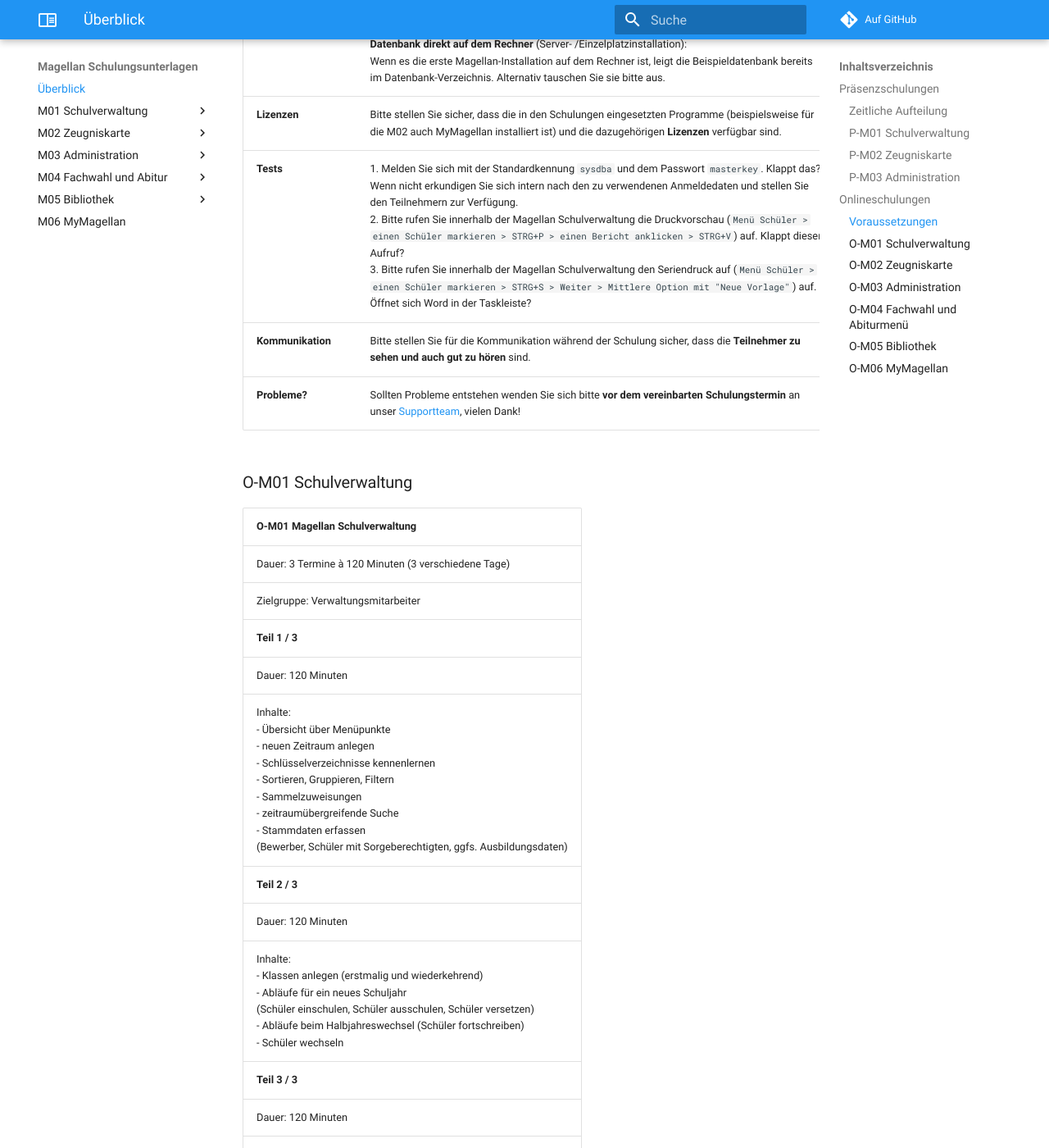
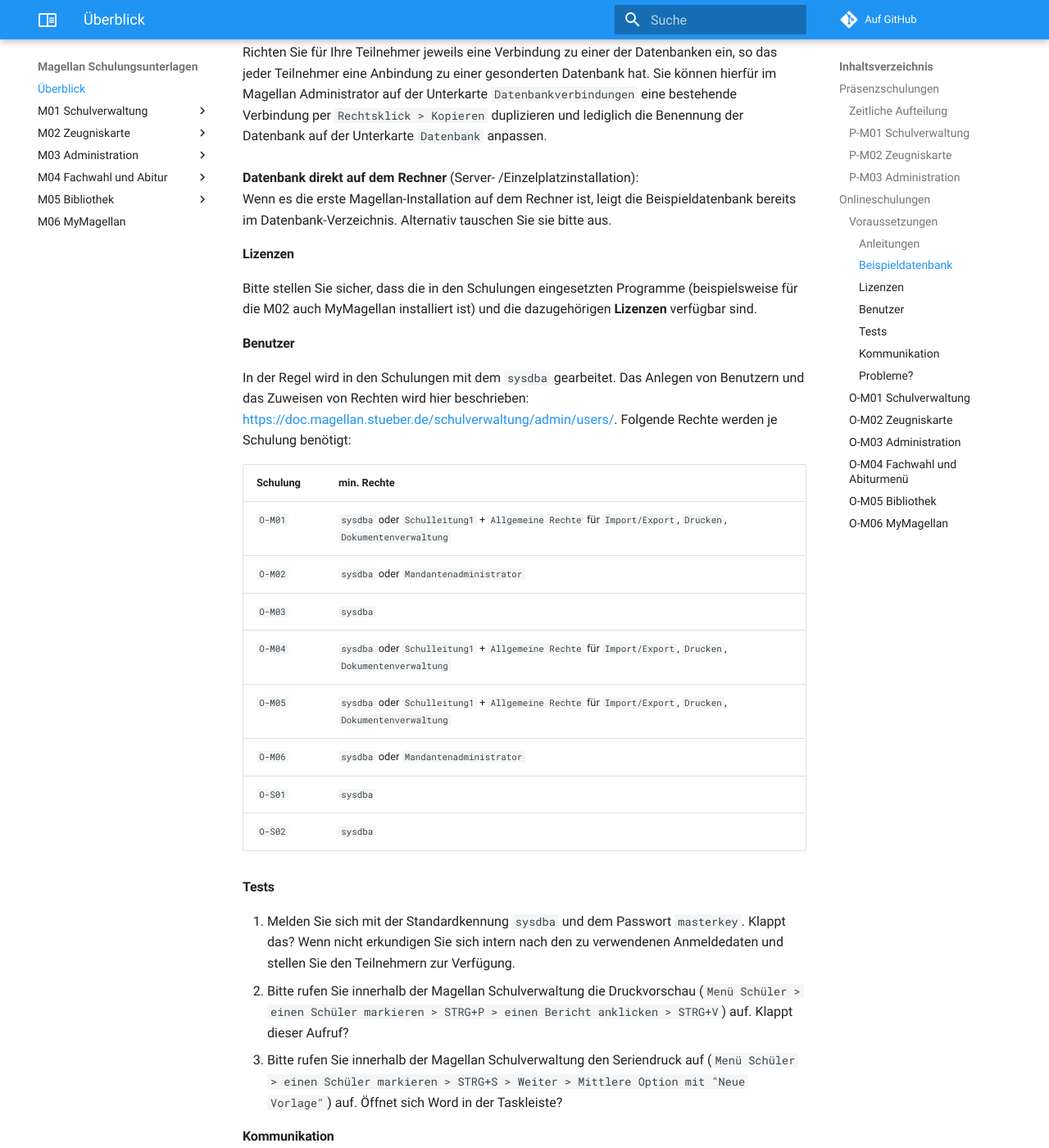
Before and after one commit to stuebersystems/doc.magellan-schulungen.de, an MkDocs documentation site: the page built from docs/index.md, in a window 1280 px wide and 1400 px high, scrolled down 3223 px. Shown: the whole window at 82% size. Built offline with MkDocs 1.6.1 and Material for MkDocs 9.7.7, drawn with Linux system fonts in a browser that asks for light colours; comment, search, counter and statistics services are not loaded; some of the changed text lies outside the part shown.

Commit message:
no message

```diff
--- a/docs/index.md
+++ b/docs/index.md
@@ -47,7 +47,7 @@ Unsere Präsenzschulungen bieten wir bei uns im Hause oder auch bei Ihnen vor Or
 |Zielgruppe: Schuladministratoren, Schulleitung, Koordinatoren
 |Inhalte:<br/>- Installation und Updates<br/>- neue Datenbank einrichten<br/>- Magellan-Importformat<br/>- Schlüsselverzeichnisse<br/>- Benutzerverwaltung<br/>- Sicherung und Datenbankpflege<br/>- MyMagellan-Center|
 
-## **Onlineschulungen**
+## Onlineschulungen
 
 ### Voraussetzungen
 
@@ -58,16 +58,54 @@ Für das Gelingen der Schulungen sollte jeder Teilnehmer einen Rechner mit der [
 
     Bitte stellen Sie für die Kommunikation während der Schulung sicher, dass die einzelnen Teilnehmer gut zu sehen und auch gut zu hören sind.
     Führen Sie bitte die unten genannten Tests je Rechner durch!
+
 Für die Schulungen `O-M03 Magellan Administrator` und `O-M02 Magellan Zeugniskarte` sollte zusätzlich für jeden Platz das Modul MyMagellan installiert werden. Für `Crystal Reports-Schulungen` sollte für jeden Teilnehmer zusätzlich zur Magellan-Installations auch Crystal Reports installiert und lizenziert werden.
 
-Aktion|Hinweise
-:--|--
-**Anleitungen**|- Server- oder Einzelplatzinstallation: [Anleitung](https://doc.magellan.stueber.de/schulverwaltung/installation/version11/server.installieren/)<br/>- Arbeitsplatzinstallation: [Anleitung](https://doc.magellan.stueber.de/schulverwaltung/installation/version11/arbeitsplatz.installieren/)<br/>- MyMagellan: [Anleitung](https://doc.mymagellan.stueber.de/installation/)
-**Beispieldatenbank**|Sollten Sie unsere Beispieldatenbank nicht mehr zur Hand oder bereits verändert haben, können Sie hier eine aktuelle Beispieldatenbank herunterladen:<br/>[https://download.stueber.de/bin/de/assets/magellan/v11/database/MAGELLAN11_Beispiel.FDB](https://download.stueber.de/bin/de/assets/magellan/v11/database/MAGELLAN11_Beispiel.FDB).<br/><br/>**Datenbank im Netzwerk** (Arbeitsplatzinstallation): <br/> Legen Sie diese Beispieldatenbank für jeden Teilnehmer parallel zu Ihrer Schuldatenbank ab (Beispiel: `MAGELLAN11_Beispiel.01.FDB`, `MAGELLAN11_Beispiel.02.FDB`, `MAGELLAN11_Beispiel.03.FDB`...).<br/>Richten Sie für Ihre Teilnehmer jeweils eine Verbindung zu einer der Datenbanken ein, so das jeder Teilnehmer eine Anbindung zu einer gesonderten Datenbank hat. Sie können hierfür im Magellan Administrator auf der Unterkarte `Datenbankverbindungen` eine bestehende Verbindung per `Rechtsklick > Kopieren` duplizieren und lediglich die Benennung der Datenbank auf der Unterkarte `Datenbank` anpassen.<br/><br/>**Datenbank direkt auf dem Rechner** (Server- /Einzelplatzinstallation): <br/>Wenn es die erste Magellan-Installation auf dem Rechner ist, leigt die Beispieldatenbank bereits im Datenbank-Verzeichnis. Alternativ tauschen Sie sie bitte aus.
-**Lizenzen**|Bitte stellen Sie sicher, dass die in den Schulungen eingesetzten Programme (beispielsweise für die M02 auch MyMagellan installiert ist) und die dazugehörigen **Lizenzen** verfügbar sind.
-**Tests**|1. Melden Sie sich mit der Standardkennung `sysdba` und dem Passwort `masterkey`. Klappt das? Wenn nicht erkundigen Sie sich intern nach den zu verwendenen Anmeldedaten und stellen Sie den Teilnehmern zur Verfügung. <br/>2. Bitte rufen Sie innerhalb der Magellan Schulverwaltung die Druckvorschau (`Menü Schüler > einen Schüler markieren > STRG+P > einen Bericht anklicken > STRG+V`) auf. Klappt dieser Aufruf?<br/>3. Bitte rufen Sie innerhalb der Magellan Schulverwaltung den Seriendruck auf (`Menü Schüler > einen Schüler markieren > STRG+S > Weiter > Mittlere Option mit "Neue Vorlage"`) auf. Öffnet sich Word in der Taskleiste?
-**Kommunikation**|Bitte stellen Sie für die Kommunikation während der Schulung sicher, dass die **Teilnehmer zu sehen und auch gut zu hören** sind.
-**Probleme?**|Sollten Probleme entstehen wenden Sie sich bitte **vor dem vereinbarten Schulungstermin** an unser [Supportteam](https://support.stueber.de/), vielen Dank!
+#### Anleitungen
+
+Server- oder Einzelplatzinstallation: [Anleitung](https://doc.magellan.stueber.de/schulverwaltung/installation/version11/server.installieren/)
+
+Arbeitsplatzinstallation: [Anleitung](https://doc.magellan.stueber.de/schulverwaltung/installation/version11/arbeitsplatz.installieren/)
+
+MyMagellan: [Anleitung](https://doc.mymagellan.stueber.de/installation/)
+
+#### Beispieldatenbank
+
+Sollten Sie unsere Beispieldatenbank nicht mehr zur Hand oder bereits verändert haben, können Sie hier eine aktuelle Beispieldatenbank herunterladen:<br/>[https://download.stueber.de/bin/de/assets/magellan/v11/database/MAGELLAN11_Beispiel.FDB](https://download.stueber.de/bin/de/assets/magellan/v11/database/MAGELLAN11_Beispiel.FDB).<br/><br/>**Datenbank im Netzwerk** (Arbeitsplatzinstallation): <br/> Legen Sie diese Beispieldatenbank für jeden Teilnehmer parallel zu Ihrer Schuldatenbank ab (Beispiel: `MAGELLAN11_Beispiel.01.FDB`, `MAGELLAN11_Beispiel.02.FDB`, `MAGELLAN11_Beispiel.03.FDB`...).<br/>Richten Sie für Ihre Teilnehmer jeweils eine Verbindung zu einer der Datenbanken ein, so das jeder Teilnehmer eine Anbindung zu einer gesonderten Datenbank hat. Sie können hierfür im Magellan Administrator auf der Unterkarte `Datenbankverbindungen` eine bestehende Verbindung per `Rechtsklick > Kopieren` duplizieren und lediglich die Benennung der Datenbank auf der Unterkarte `Datenbank` anpassen.<br/><br/>**Datenbank direkt auf dem Rechner** (Server- /Einzelplatzinstallation): <br/>Wenn es die erste Magellan-Installation auf dem Rechner ist, leigt die Beispieldatenbank bereits im Datenbank-Verzeichnis. Alternativ tauschen Sie sie bitte aus.
+
+#### Lizenzen
+
+Bitte stellen Sie sicher, dass die in den Schulungen eingesetzten Programme (beispielsweise für die M02 auch MyMagellan installiert ist) und die dazugehörigen **Lizenzen** verfügbar sind.
+
+#### Benutzer
+
+In der Regel wird in den Schulungen mit dem `sysdba` gearbeitet. Das Anlegen von Benutzern und das Zuweisen von Rechten wird hier beschrieben: [https://doc.magellan.stueber.de/schulverwaltung/admin/users/](https://doc.magellan.stueber.de/schulverwaltung/admin/users/).
+Folgende Rechte werden je Schulung benötigt:
+
+Schulung|min. Rechte
+--|--
+`O-M01` | `sysdba` oder `Schulleitung1` + `Allgemeine Rechte` für `Import/Export`, `Drucken`, `Dokumentenverwaltung`
+`O-M02` | `sysdba` oder `Mandantenadministrator`
+`O-M03` | `sysdba`
+`O-M04` | `sysdba` oder `Schulleitung1` + `Allgemeine Rechte` für `Import/Export`, `Drucken`, `Dokumentenverwaltung`
+`O-M05` | `sysdba` oder `Schulleitung1` + `Allgemeine Rechte` für `Import/Export`, `Drucken`, `Dokumentenverwaltung`
+`O-M06` | `sysdba` oder `Mandantenadministrator`
+`O-S01` | `sysdba`
+`O-S02` | `sysdba`
+
+#### Tests
+
+1. Melden Sie sich mit der Standardkennung `sysdba` und dem Passwort `masterkey`. Klappt das? Wenn nicht erkundigen Sie sich intern nach den zu verwendenen Anmeldedaten und stellen Sie den Teilnehmern zur Verfügung.
+2. Bitte rufen Sie innerhalb der Magellan Schulverwaltung die Druckvorschau (`Menü Schüler > einen Schüler markieren > STRG+P > einen Bericht anklicken > STRG+V`) auf. Klappt dieser Aufruf?
+3. Bitte rufen Sie innerhalb der Magellan Schulverwaltung den Seriendruck auf (`Menü Schüler > einen Schüler markieren > STRG+S > Weiter > Mittlere Option mit "Neue Vorlage"`) auf. Öffnet sich Word in der Taskleiste?
+
+#### Kommunikation
+
+Bitte stellen Sie für die Kommunikation während der Schulung sicher, dass die **Teilnehmer zu sehen und auch gut zu hören** sind.
+
+#### Probleme?
+
+Sollten Probleme entstehen wenden Sie sich bitte **vor dem vereinbarten Schulungstermin** an unser [Supportteam](https://support.stueber.de/), vielen Dank!
 
 ### O-M01 Schulverwaltung
 
```
